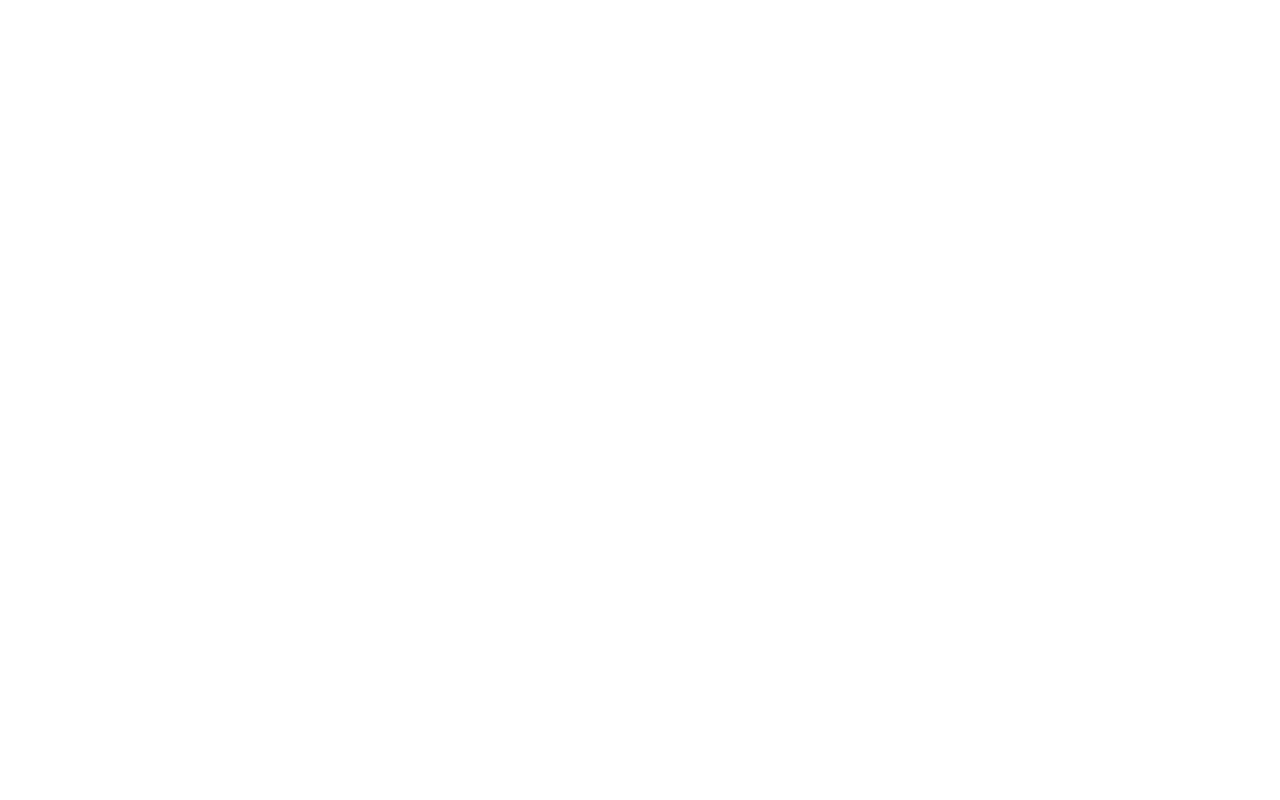
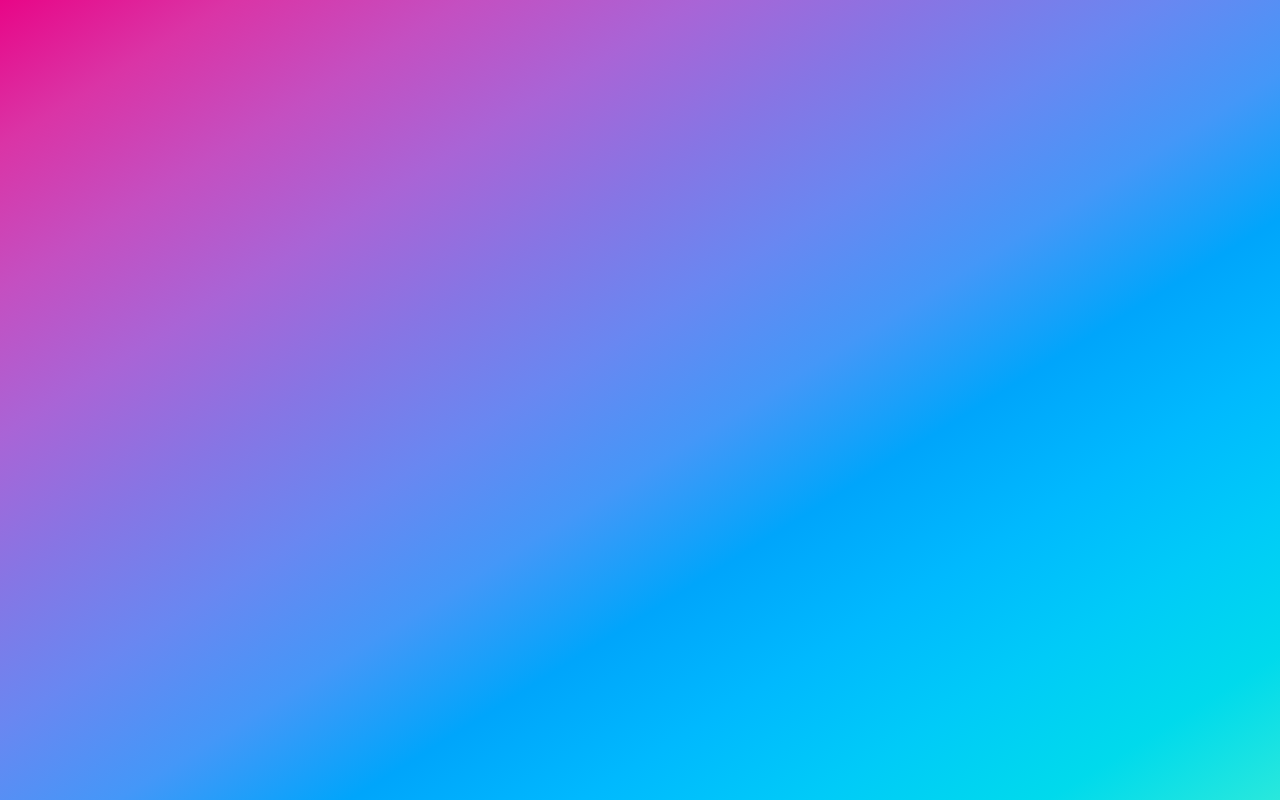
Before and after one commit to skyv26/hello-world, a plain HTML site: page index.html in a window 1280 px wide. Drawn offline with Linux system fonts and the light colour scheme.

Commit message:
add style.css
added the stylesheet and also linked with index.html

```diff
--- a/index.html
+++ b/index.html
@@ -6,7 +6,7 @@
         <title>Hello World!</title>
         <meta name="description" content="">
         <meta name="viewport" content="width=device-width, initial-scale=1">
-        <link rel="stylesheet" href="">
+        <link rel="stylesheet" href="./style.css">
     </head>
     <body>
         <h1></h1>
--- /dev/null
+++ b/style.css
@@ -0,0 +1,29 @@
+@import url('https://fonts.googleapis.com/css2?family=Lobster&display=swap');
+
+*,
+*::after,
+*::before {
+    margin: 0;
+    padding: 0;
+    box-sizing: border-box;
+}
+
+html{
+    font-size: 62.5%;
+    height: 100%;
+}
+
+body {
+    width: 100%;
+    min-height: 100%;
+    text-align: center;
+    display: grid;
+    align-content: center;
+    font-family: 'Lobster', cursive;
+    background-image: linear-gradient(to right bottom, #e80687, #da34a6, #c44fc1, #a964d6, #8775e4, #6987f1, #4497f8, #00a5fb, #00b9fe, #00cbf8, #00daec, #29e8dc);
+}
+
+h1 {
+    font-size: 10rem;
+    color: white;
+}
```
